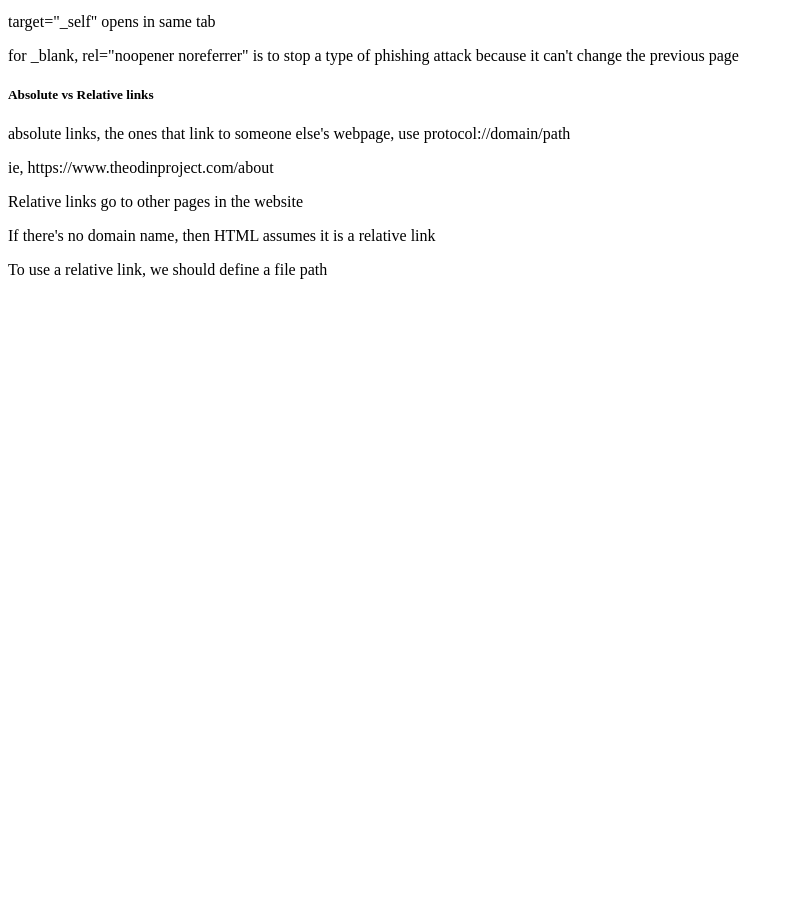
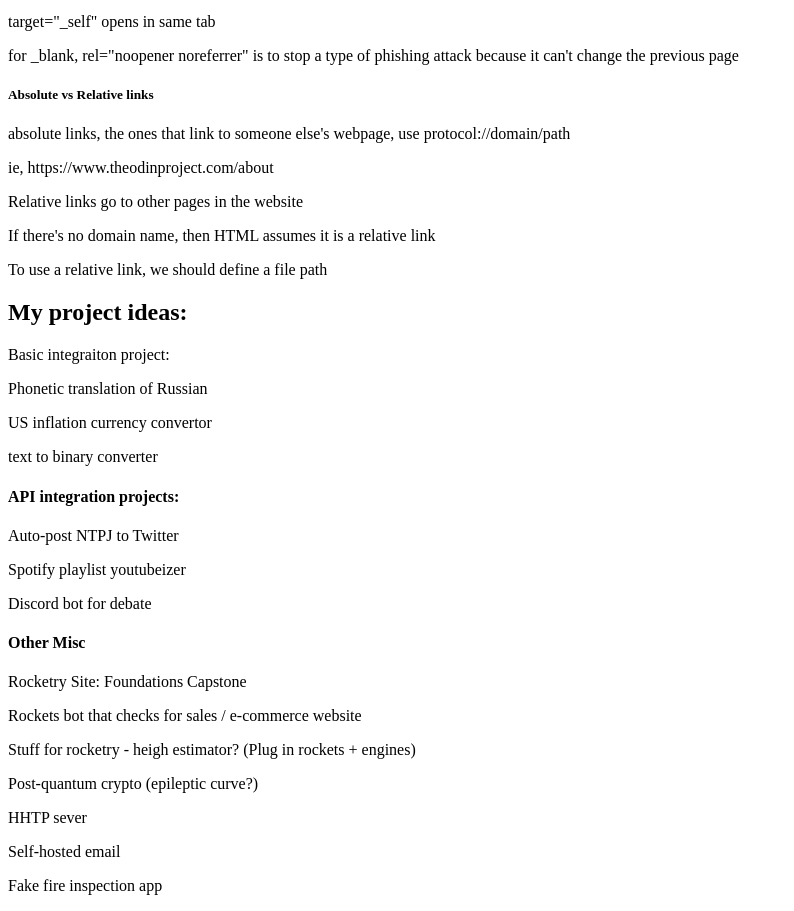
Before and after one commit to CyanCat8991/Odin-html, a plain HTML site: page index.html in a window 1280 px wide. Shown: the part 1602-2513 px from the top of the page, without its empty margins (0-794 px from the left). Before the commit the page ends 1897 px from the top, so only its background shows below. Drawn offline with Linux system fonts and the light colour scheme.

Commit message:
ported todo project list over into the index.html file

```diff
--- a/index.html
+++ b/index.html
@@ -77,6 +77,33 @@
         <p>To use a relative link, we should define a file path</p>
 
 
+
+
+
+<h2>My project ideas:</h2>
+<p>Basic integraiton project:</p>
+<p>Phonetic translation of Russian</p>
+<p></p>US inflation currency convertor</p>
+<p></p>text to binary converter</p>
+
+<h4>API integration projects:</h4>
+<p></p>Auto-post NTPJ to Twitter</p>
+<p></p>Spotify playlist youtubeizer</p>
+<p></p>Discord bot for debate</p>
+
+<h4>Other Misc</h4>
+<p>Rocketry Site: Foundations Capstone</p>
+<p>Rockets bot that checks for sales / e-commerce website</p>
+<p>Stuff for rocketry - heigh estimator? (Plug in rockets + engines)</p>
+<p>Post-quantum crypto (epileptic curve?)</p>
+<p>HHTP sever</p>
+<p>Self-hosted email</p>
+<p>Fake fire inspection app</p>
+
+
+
+
+
     </body>
 
 </html>
```
